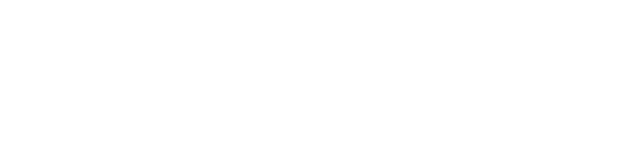
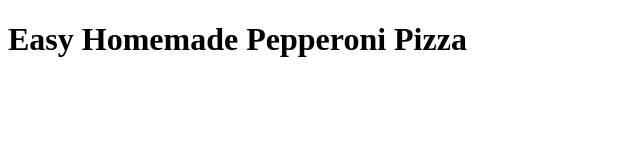
Before and after one commit to ProjTroy/odin-recipes, a plain HTML site: page recipes/pizza.html in a window 1280 px wide. Shown: the whole page, without its empty margins (0-640 px from the left). Drawn offline with Linux system fonts and the light colour scheme.

Commit message:
Add header within pizza.html

```diff
--- a/recipes/pizza.html
+++ b/recipes/pizza.html
@@ -7,6 +7,6 @@
     <title>Pizza Recipe</title>
 </head>
 <body>
-
+    <h1>Easy Homemade Pepperoni Pizza</h1>
 </body>
 </html>
```
